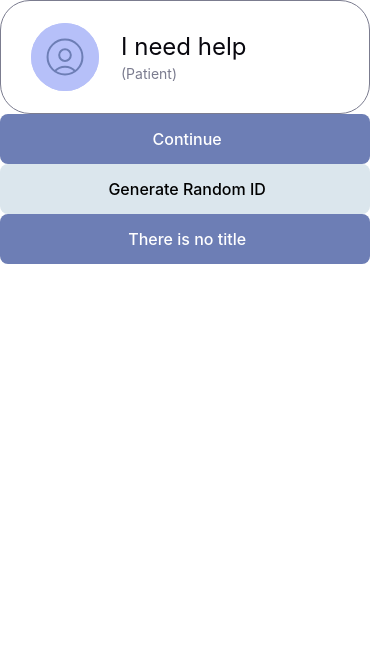
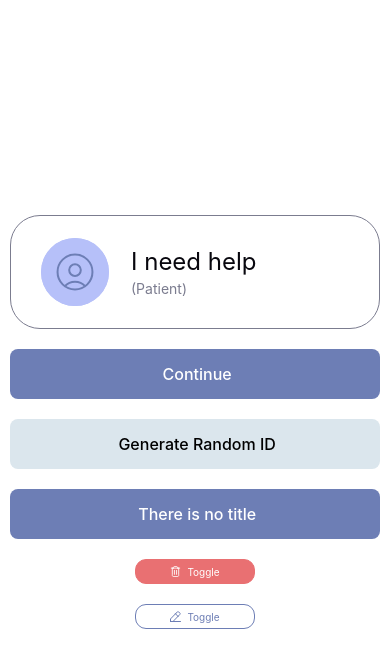
Before and after one commit to OmarSafarini/ancura-mobile-project, a React Native app: screen / in a window 390 px wide. Shown: the top 668 px of the page. Built offline with nearby package versions, Linux system fonts and the light colour scheme.

Commit message:
Small toggles buttons

```diff
--- a/App.tsx
+++ b/App.tsx
@@ -1,35 +1,23 @@
-// import { StatusBar } from 'expo-status-bar';
-// import { StyleSheet, Text, View } from 'react-native';
-// import CaseCard from './src/components/common/CaseCard';
-// export default function App() {
-//   return (
-//     <View>
-//     </View>
-//   );
-// }
-// const styles = StyleSheet.create({
-//   container: {
-//     flex: 1,
-//     backgroundColor: '#fff',
-//     alignItems: 'center',
-//     justifyContent: 'center',
-//   },
-// });
-
-
-
 import React from "react";
 import PersonIcon from "src/assets/icons/PersonIcon"
 import SelectUserType from "./src/components/common/SelectUserType";
 import NormalButton from "./src/components/common/NormalButton";
+import ToggleButton from "@/components/common/ToggleButton";
+import TrashIcon from "@/assets/icons/TrashIcon";
+import { View } from 'react-native';
+import PencilIcon from "@/assets/icons/PencilIcon";
 
 export default function App() {
     return (
         <>
+        <View style={{width: "100%",display: "flex", flexDirection: "column", gap: 20, alignItems: "center", justifyContent: "center", height: "100%"}}>
         <SelectUserType title="I need help" userType="(Patient)" Icon={PersonIcon}></SelectUserType>
         <NormalButton title="Continue" bgColor="#6D7EB5" textColor="#FFFFFF"></NormalButton>
         <NormalButton title="Generate Random ID" bgColor="#DBE6ED" textColor="#000000"></NormalButton>
         <NormalButton></NormalButton>
+        <ToggleButton title="Toggle" Icon={TrashIcon} bgColor="#E97072" textColor="#FFFFFF" onPress={() => {alert("Toggle")}}></ToggleButton>
+        <ToggleButton title="Toggle" Icon={PencilIcon} bgColor="#FFFFFF" textColor="#6D7EB5" borderColor="#6D7EB5" onPress={() => {alert("Toggle")}}></ToggleButton>
+        </View>
     </>
 
     );
--- /dev/null
+++ b/src/assets/icons/PencilIcon.tsx
@@ -0,0 +1,21 @@
+import React from "react";
+import Svg, { Path } from "react-native-svg";
+
+export default function PencilIcon({ size = 11, color = "#6D7EB5" }) {
+  return (
+    <Svg
+      width={size}
+      height={size}
+      viewBox="0 0 11 11"
+      fill="none"
+    >
+      <Path
+        d="M0.5 10.5H10.5M0.5 10.5V7.9336L5.5 2.80081M0.5 10.5L3 10.5L7.99999 5.3672M5.5 2.80081L7.29289 0.960284L7.29397 0.959192C7.54077 0.705836 7.66439 0.578933 7.80689 0.531402C7.93242 0.489533 8.06765 0.489533 8.19318 0.531402C8.33558 0.578899 8.45906 0.705658 8.70551 0.958655L9.79288 2.07491C10.0404 2.32899 10.1642 2.45609 10.2106 2.60259C10.2514 2.73145 10.2513 2.87025 10.2106 2.99912C10.1642 3.14551 10.0401 3.27296 9.79289 3.52668L7.99999 5.3672M5.5 2.80081L7.99999 5.3672"
+        stroke={color}
+        strokeWidth={1}
+        strokeLinecap="round"
+        strokeLinejoin="round"
+      />
+    </Svg>
+  );
+}
--- /dev/null
+++ b/src/assets/icons/TrashIcon.tsx
@@ -0,0 +1,21 @@
+import React from "react";
+import Svg, { Path } from "react-native-svg";
+
+export default function TrashIcon({ size = 11, color = "#6D7EB5" }) {
+  return (
+    <Svg
+      width={size}
+      height={size}
+      viewBox="0 0 11 13"
+      fill="none"
+    >
+      <Path
+        d="M6.75 5.16667V9.83333M4.25 5.16667V9.83333M1.75 2.5V10.3667C1.75 11.1134 1.75 11.4865 1.88624 11.7717C2.00608 12.0226 2.19717 12.227 2.43237 12.3548C2.6995 12.5 3.04937 12.5 3.74807 12.5H7.25193C7.95063 12.5 8.29999 12.5 8.56712 12.3548C8.80232 12.227 8.99405 12.0226 9.11389 11.7717C9.25 11.4868 9.25 11.114 9.25 10.3687V2.5M1.75 2.5H3M1.75 2.5H0.5M3 2.5H8M3 2.5C3 1.87874 3 1.56827 3.09515 1.32324C3.22202 0.996538 3.4652 0.736819 3.77148 0.601494C4.0012 0.5 4.29257 0.5 4.875 0.5H6.125C6.70743 0.5 6.99864 0.5 7.22835 0.601494C7.53464 0.736819 7.77792 0.996538 7.90479 1.32324C7.99994 1.56827 8 1.87875 8 2.5M8 2.5H9.25M9.25 2.5H10.5"
+        stroke={color}
+        strokeWidth={1}
+        strokeLinecap="round"
+        strokeLinejoin="round"
+      />
+    </Svg>
+  );
+}
--- /dev/null
+++ b/src/components/common/ToggleButton.tsx
@@ -0,0 +1,61 @@
+import { TouchableOpacity, Text, StyleSheet, View } from 'react-native';
+
+interface ToggleButtonProps {
+  Icon: any;
+  title: string;
+  bgColor?: string;
+  textColor?: string;
+  borderColor?: string;
+  onPress?: () => void;
+}
+
+const ToggleButton: React.FC<ToggleButtonProps> = ({ title, Icon, bgColor, textColor, borderColor, onPress }) => {
+  const activeColor = textColor || '#6D7EB5';
+  const activeBgColor = bgColor || '#FFFFFF';
+  const activeBorderColor = borderColor || bgColor;
+
+
+  return (
+    <TouchableOpacity
+      style={[styles.container, { backgroundColor: activeBgColor, borderColor: activeBorderColor }]}
+      onPress={onPress}
+      activeOpacity={0.7}
+    >
+      <View style={styles.content}>
+        {Icon && (
+          <View style={styles.iconContainer}>
+            <Icon color={activeColor} />
+          </View>
+        )}
+        <Text style={[styles.text, { color: activeColor }]}>{title}</Text>
+      </View>
+    </TouchableOpacity>
+  );
+};
+
+const styles = StyleSheet.create({
+  container: {
+    width: 120,
+    height: 25,
+    borderWidth: 0.8,
+    borderColor: '#6D7EB5',
+    borderRadius: 11,
+    alignItems: 'center',
+    justifyContent: 'center',
+  },
+  content: {
+    flexDirection: 'row',
+    alignItems: 'center',
+    justifyContent: 'center',
+  },
+  iconContainer: {
+    marginRight: 6,
+  },
+  text: {
+    fontStyle: 'normal',
+    fontWeight: '400',
+    fontSize: 10,
+  },
+});
+
+export default ToggleButton;
```
